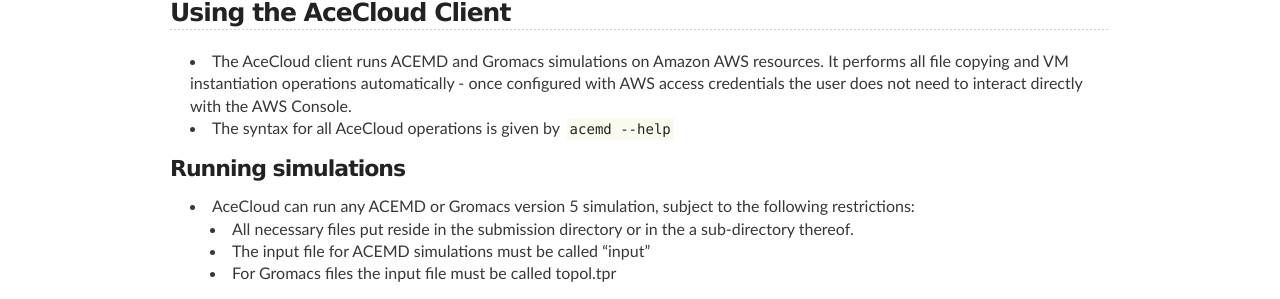
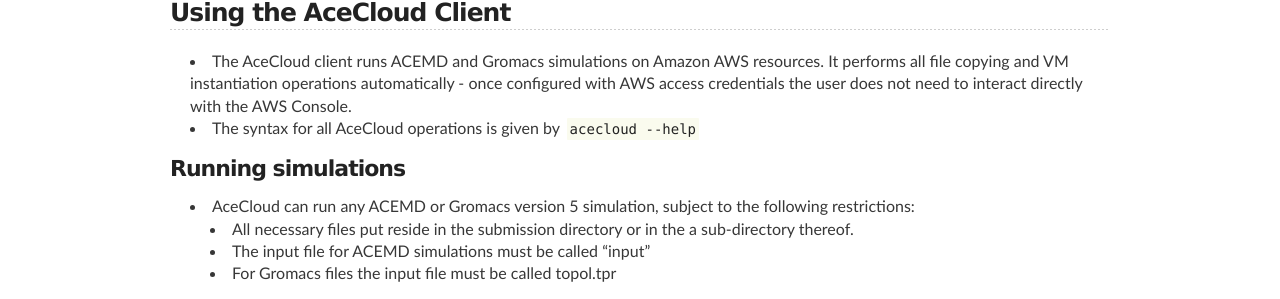
Before and after one commit to Acellera/docs.acellera.com, a Jekyll site: the page built from acecloud/index.md, in a window 1280 px wide. Shown: the part 648-947 px from the top of the page. Built offline with Jekyll 4.4.1, drawn with Linux system fonts in a browser that asks for light colours.

Commit message:
Update index.md
fixed one typo

````diff
--- a/acecloud/index.md
+++ b/acecloud/index.md
@@ -26,7 +26,7 @@
 
 * The AceCloud client runs ACEMD and Gromacs simulations on Amazon AWS resources. It performs all file copying and VM instantiation operations automatically - once configured with AWS access credentials the user does not need to interact directly with the AWS Console.
 * The syntax for all AceCloud operations is given by
-```acemd --help```
+```acecloud --help```
 
 ### Running simulations
 
````
